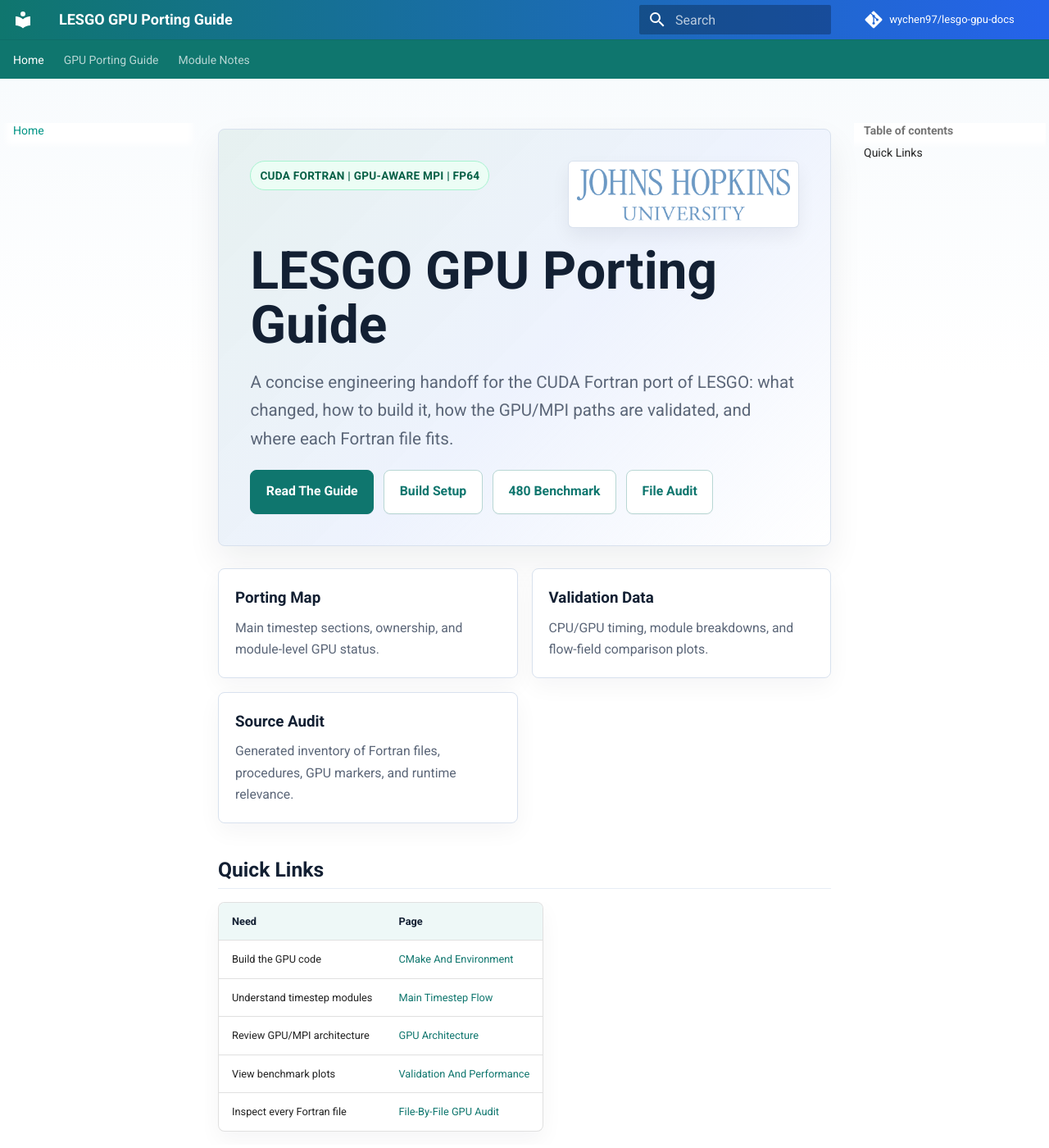
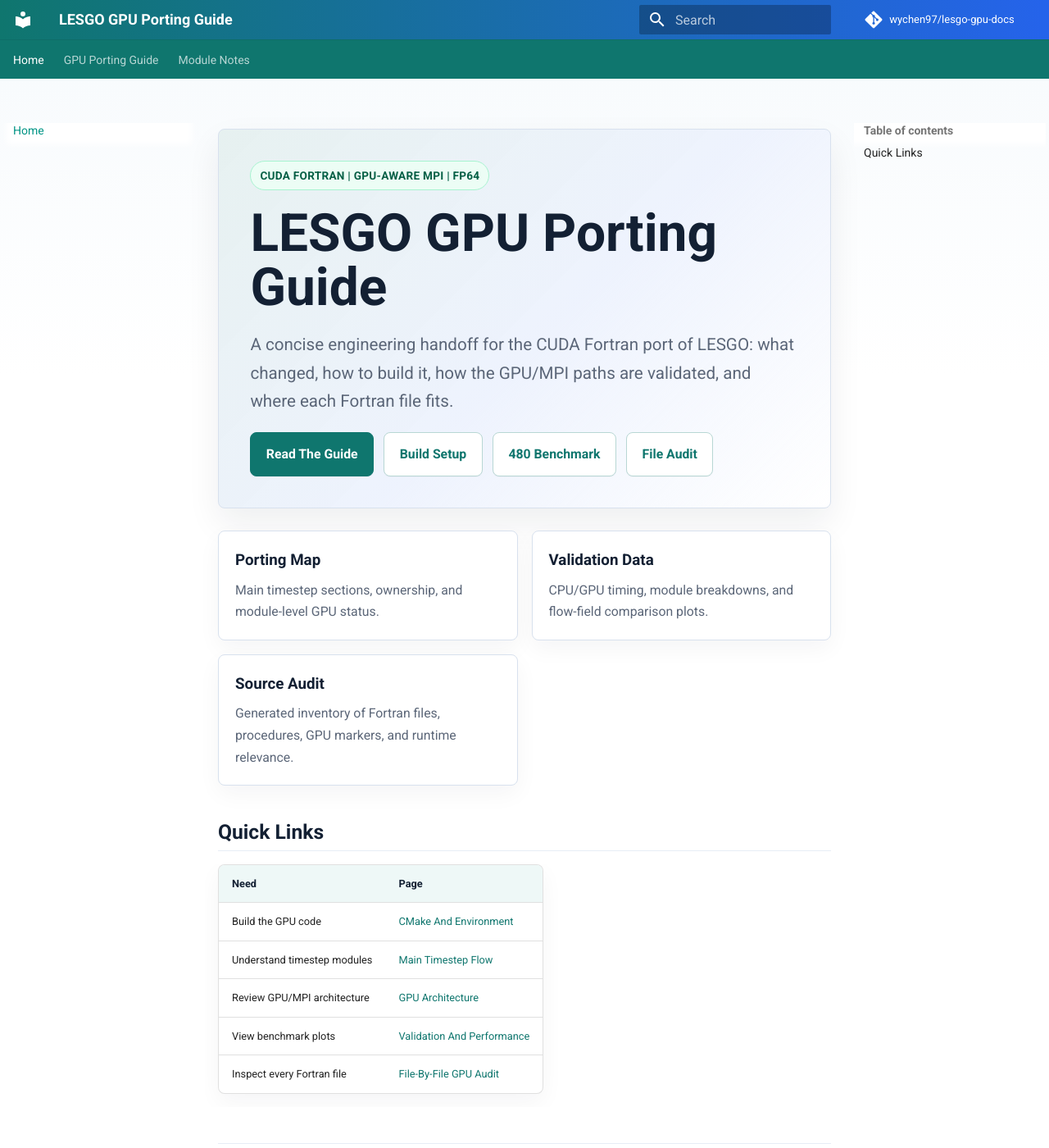
Before and after one commit to wychen97/lesgo-gpu-docs, an MkDocs documentation site: the page built from docs/index.md, in a window 1280 px wide and 1400 px high. Shown: the whole window at 82% size. Built offline with MkDocs 1.6.1 and Material for MkDocs 9.7.7, drawn with Linux system fonts in a browser that asks for light colours; comment, search, counter and statistics services are not loaded.

Commit message:
Move ROSEI logo to homepage footer

```diff
--- a/docs/index.md
+++ b/docs/index.md
@@ -1,8 +1,5 @@
 <section class="lesgo-hero">
-  <div class="lesgo-hero-top">
-    <div class="lesgo-kicker">CUDA Fortran | GPU-aware MPI | FP64</div>
-    <img class="lesgo-jhu-logo" src="assets/jhu-logo.png" alt="Johns Hopkins University">
-  </div>
+  <div class="lesgo-kicker">CUDA Fortran | GPU-aware MPI | FP64</div>
   <h1>LESGO GPU Porting Guide</h1>
   <p>A concise engineering handoff for the CUDA Fortran port of LESGO: what changed, how to build it, how the GPU/MPI paths are validated, and where each Fortran file fits.</p>
   <div class="lesgo-actions">
@@ -28,3 +25,7 @@
 | Review GPU/MPI architecture | [GPU Architecture](gpu/architecture/) |
 | View benchmark plots | [Validation And Performance](gpu/validation-performance/) |
 | Inspect every Fortran file | [File-By-File GPU Audit](gpu/file-audit/) |
+
+<div class="lesgo-affiliation-logo">
+  <img src="assets/rosei-logo-horizontal-blue.png" alt="Johns Hopkins Ralph O'Connor Sustainable Energy Institute">
+</div>
--- a/docs/stylesheets/extra.css
+++ b/docs/stylesheets/extra.css
@@ -90,25 +90,6 @@
     #ffffff;
   margin: 0.55rem 0 1.35rem;
   box-shadow: 0 18px 42px rgba(15, 23, 42, 0.07);
-}
-
-.lesgo-hero-top {
-  display: flex;
-  align-items: flex-start;
-  justify-content: space-between;
-  gap: 1rem;
-}
-
-.lesgo-jhu-logo {
-  display: block;
-  width: clamp(11.875rem, 22vw, 15rem);
-  max-width: 100%;
-  height: auto;
-  padding: 0.42rem 0.5rem;
-  border: 1px solid rgba(216, 225, 238, 0.95);
-  border-radius: 6px;
-  background: #ffffff;
-  box-shadow: 0 10px 22px rgba(15, 23, 42, 0.06);
 }
 
 .lesgo-kicker {
@@ -234,13 +215,17 @@
   }
 }
 
-@media screen and (max-width: 40rem) {
-  .lesgo-hero-top {
-    flex-direction: column;
-    align-items: flex-start;
-  }
 
-  .lesgo-jhu-logo {
-    width: min(13rem, 100%);
-  }
+.lesgo-affiliation-logo {
+  display: flex;
+  justify-content: center;
+  margin: 2.2rem 0 0.8rem;
+  padding-top: 1.2rem;
+  border-top: 1px solid #e7edf5;
 }
+
+.lesgo-affiliation-logo img {
+  display: block;
+  width: min(35rem, 100%);
+  height: auto;
+}
```
Also changed, not shown: docs/assets/jhu-logo.png (deleted), docs/assets/rosei-logo-horizontal-blue.png (added).
